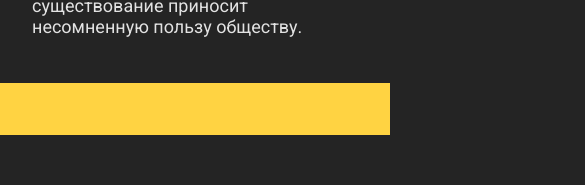
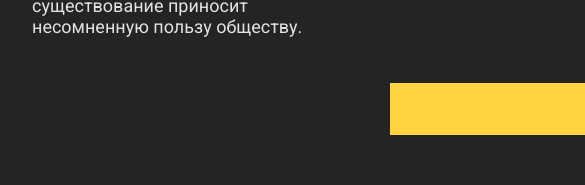
Before and after one commit to sava1339/andrew-py, a React (Vite) app: page / in a window 390 px wide. Shown: the part 594-779 px from the top of the page, 585 px wide, since content can reach past the window. Built offline with nearby package versions, Linux system fonts and the light colour scheme.

Commit message:
fix mobile version

```diff
--- a/src/App.css
+++ b/src/App.css
@@ -392,12 +392,9 @@
     }
 }
 @media screen and (max-width: 1408px) {
-    .snake-content-bottom-add,.snake-portfolio-bottom-add,.snake-contacts-add{
-        width:  calc(100vw - 1408px);
-        right:  calc(1408px - 100vw);
-    }
+
     .snake-content-bottom{
-        max-width: calc(100vw + 5em);
+        max-width: calc(100vw - 1408px);
     }
 }
 @media screen and (max-width: 1020px) {
```
